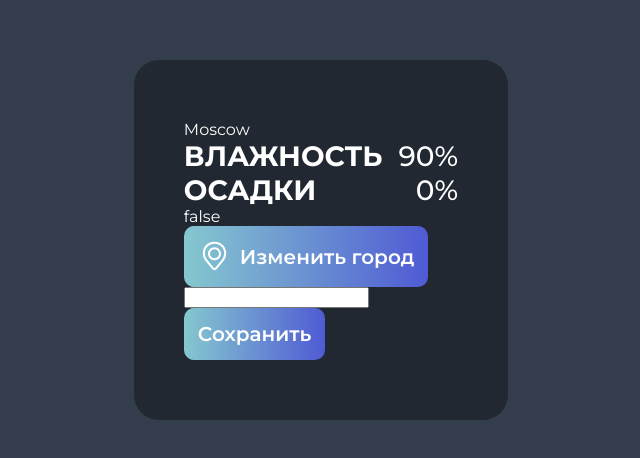
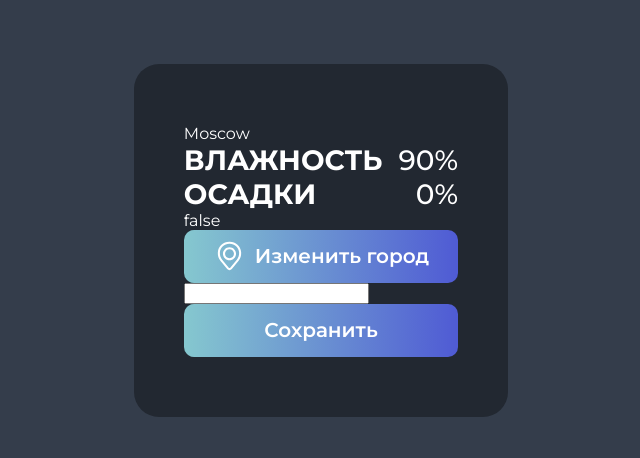
Before and after one commit to rakhzar/vue-app, a Vue app: page / in a window 1280 px wide. Shown: the part 168-626 px from the top of the page, without its empty margins (319-959 px from the left). Built offline with nearby package versions, Linux system fonts and the light colour scheme.

Commit message:
style: update Button styles for better alignment and centering

```diff
--- a/src/components/Button.vue
+++ b/src/components/Button.vue
@@ -20,6 +20,9 @@
 	display: flex;
 	gap: 9px;
 	align-items: center;
+	height: 53px;
+	width: 100%;
+	justify-content: center;
 }
 
 .button:hover {
```
